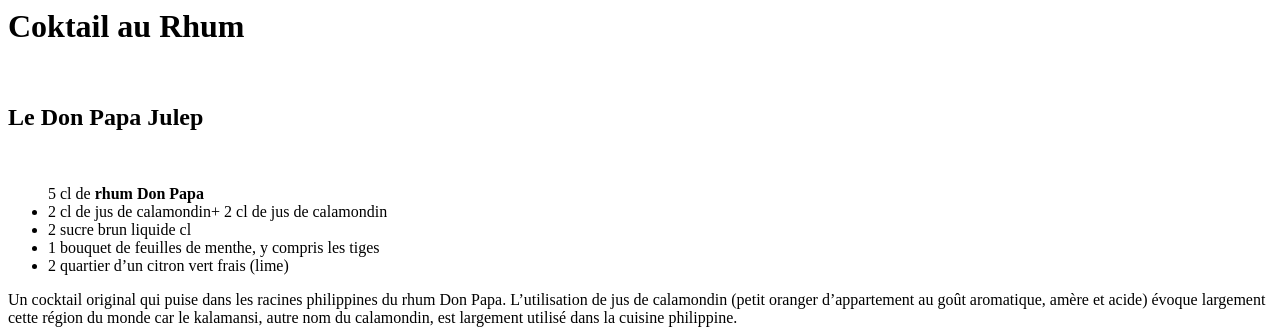
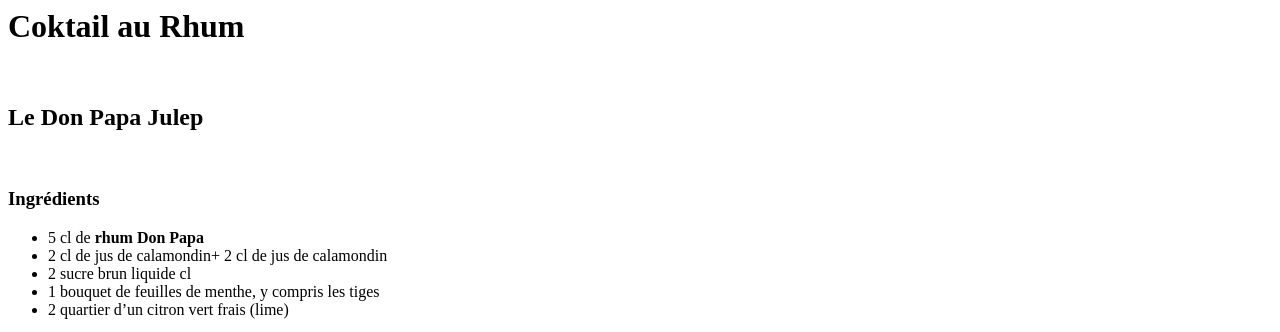
Before and after one commit to ChrisPecc/markdown-warmup-HTML, a plain HTML site: page index.html in a window 1280 px wide. Shown: the top 332 px of the page. Drawn offline with Linux system fonts and the light colour scheme.

Commit message:
petite correction HTML

```diff
--- a/index.html
+++ b/index.html
@@ -7,8 +7,9 @@
 
         <h2>Le Don Papa Julep</h2> <br>
 
-
-        <ul>5 cl de <b>rhum Don Papa</b>
+        <h3>Ingrédients</h3>
+        <ul>
+            <li>5 cl de <b>rhum Don Papa</b></li>
             <li> 2 cl de jus de calamondin+ 2 cl de jus de calamondin
             <li> 2 sucre brun liquide cl </li>
             <li> 1 bouquet de feuilles de menthe, y compris les tiges</li>
@@ -25,7 +26,7 @@
         <hr>
 
 
-        Ce contenu est pris ce <a href="https://www.comptoir-irlandais.com/fr/blog/meilleurs-cocktails-au-rhum-n68">cette</a> page.
+        Ce contenu est pris de <a href="https://www.comptoir-irlandais.com/fr/blog/meilleurs-cocktails-au-rhum-n68">cette</a> page.
         </div>
         <div><blockquote>et un tableau juste pour utiliser plus de mise en forme. <br>
             <table border="1">
```
Also changed, not shown: 1 other file.
